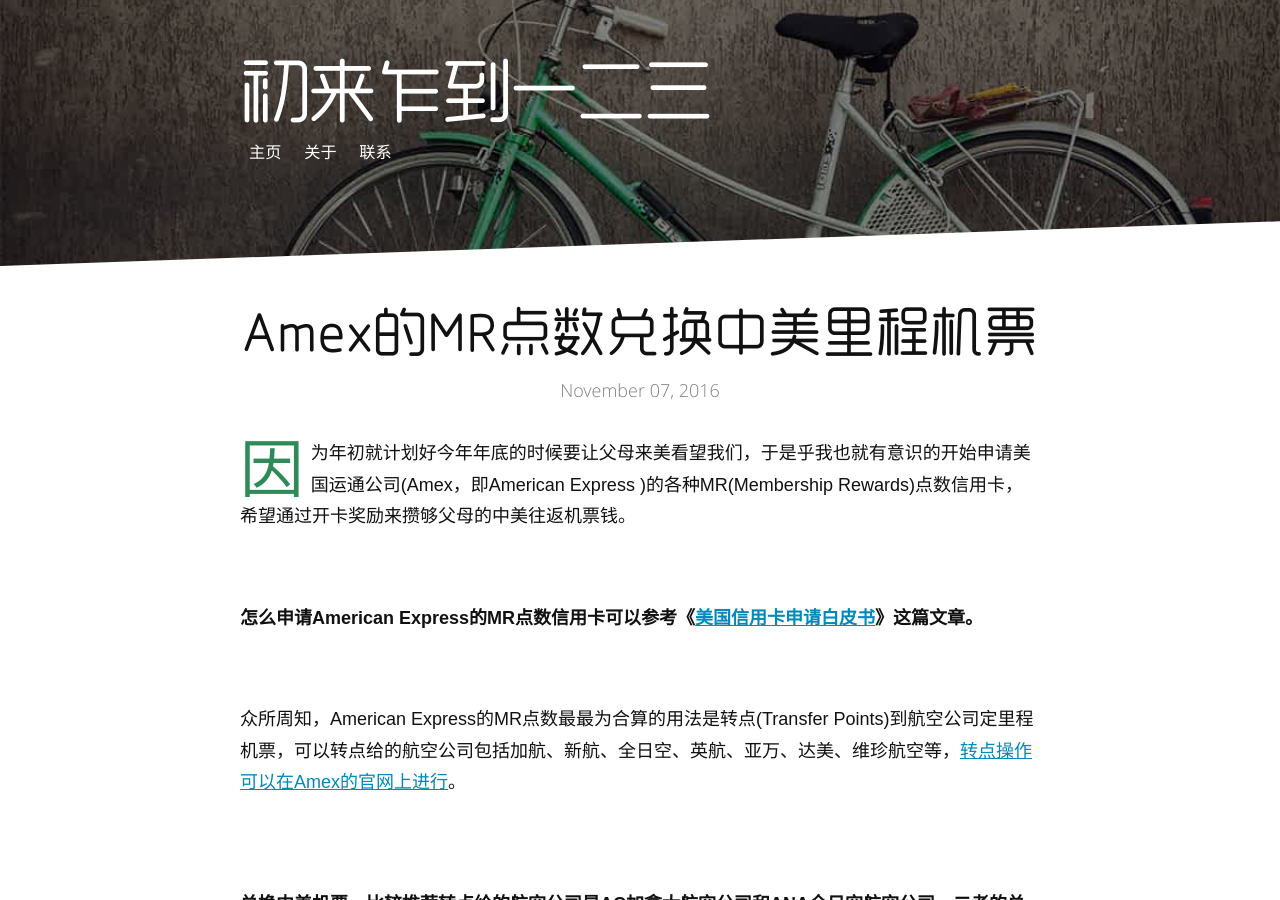
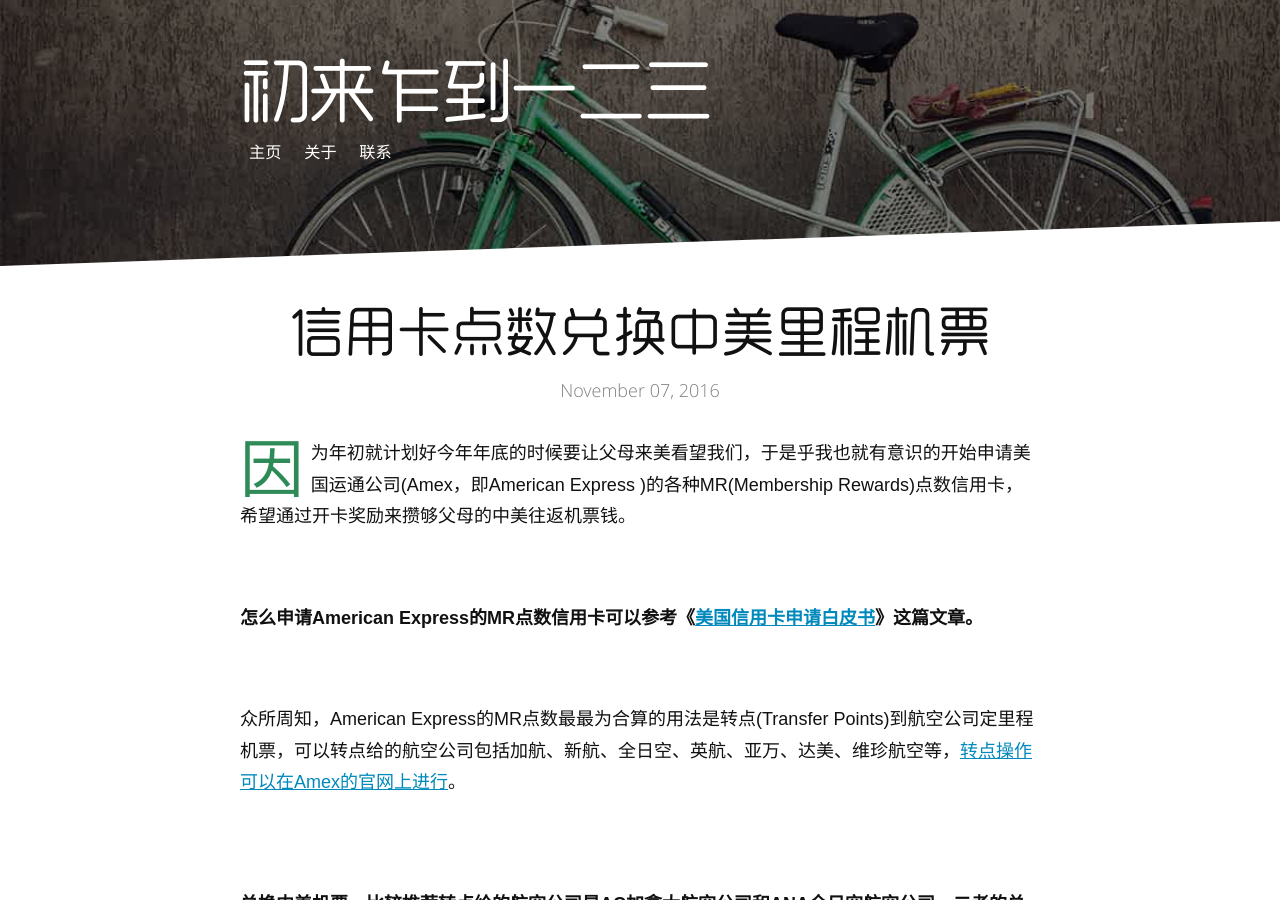
Before and after one commit to wolfwifee/wolfwifee.github.com, a Jekyll site: the page built from _posts/2016-11-07-credit-card-rewards-for-airline-tickets.md, in a window 1280 px wide and 900 px high. Built offline with Jekyll 4.4.1, drawn with Linux system fonts in a browser that asks for light colours; comment, search, counter and statistics services are not loaded.

Commit message:
Update 2016-11-07-credit-card-rewards-for-airline-tickets.md

```diff
--- a/_posts/2016-11-07-credit-card-rewards-for-airline-tickets.md
+++ b/_posts/2016-11-07-credit-card-rewards-for-airline-tickets.md
@@ -2,7 +2,7 @@
 layout: post
 title: 如何用American Express信用卡点数兑换里程机票｜信用卡点数兑换里程机票的流程及省钱攻略
 description: "用Amex信用卡的MR点数兑换中美里程机票最为推荐的是Air Canada加拿大航空公司(AC)和ANA全日空航空公司。AC往返需75k，但可出单程里程机票，ANA往返仅需60k，但无法出单程里程票。兑换的时候，除了所需里程之外，还要看好燃油税等各种税费支出。"
-heading: Amex的MR点数兑换中美里程机票
+heading: 信用卡点数兑换中美里程机票
 publish: true
 published: true
 datePublished: 2016-11-07T00:00:00.000Z
```
